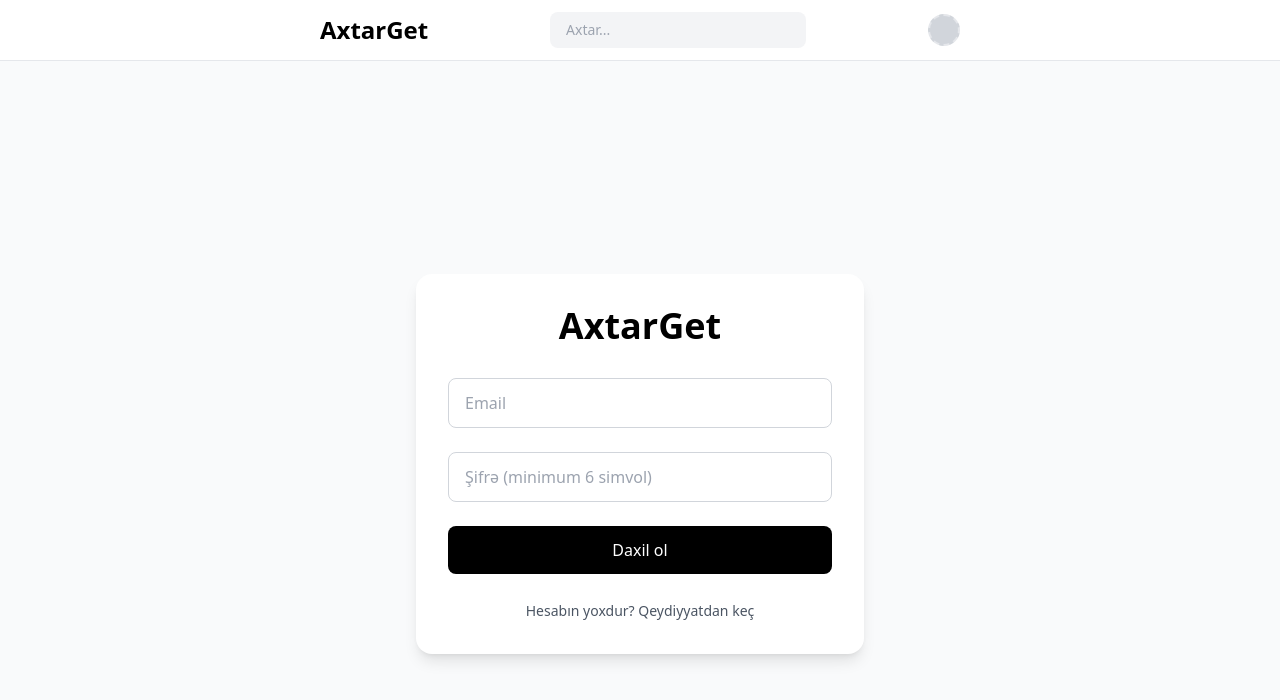
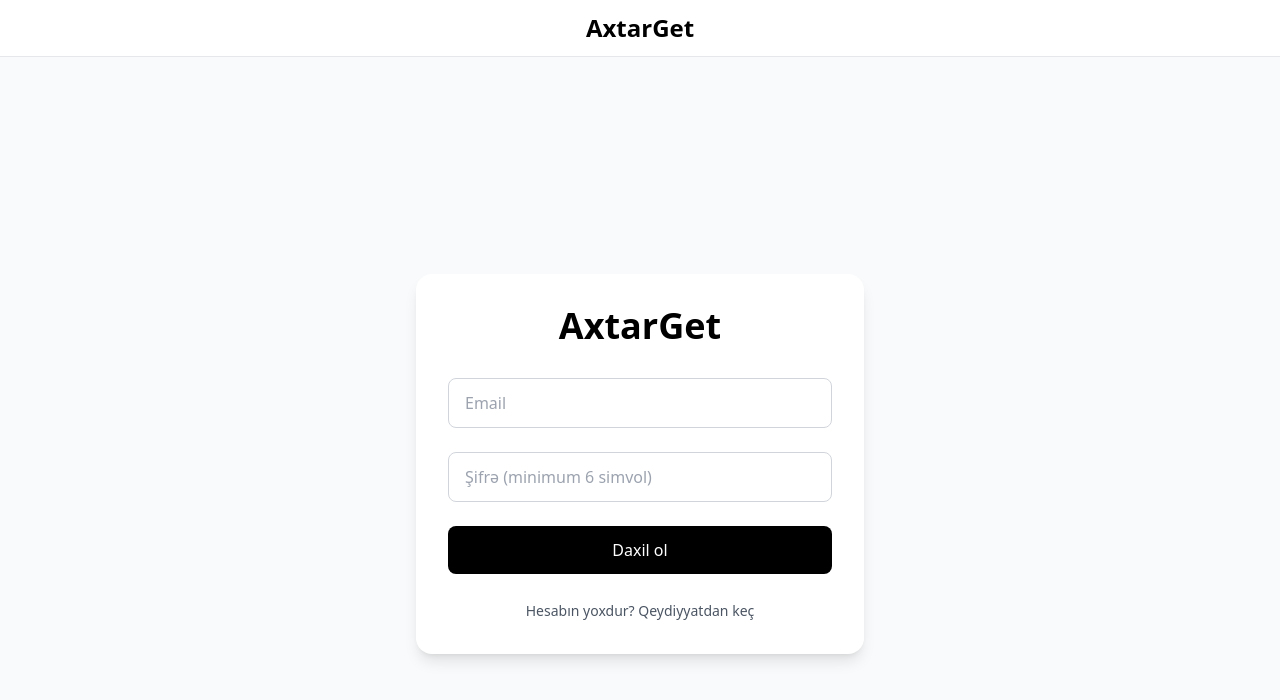
Before and after one commit to ibadullahesen/axtargetapp, a Next.js app: page / in a window 1280 px wide. Shown: the top 700 px of the page. Built offline with nearby package versions, Linux system fonts and the light colour scheme; no server answers.

Commit message:
Update Navbar.tsx

```diff
--- a/src/components/Navbar.tsx
+++ b/src/components/Navbar.tsx
@@ -1,28 +1,10 @@
 "use client";
-
 import Link from "next/link";
-import { useAuth } from "@/context/AuthContext";
-import { Home, Search, PlusSquare, Heart, User } from "lucide-react";
-
 export default function Navbar() {
-  const { profile } = useAuth();
-
   return (
     <div className="fixed top-0 left-0 right-0 bg-white border-b z-40">
-      <div className="max-w-2xl mx-auto px-4 py-3 flex justify-between items-center">
+      <div className="max-w-2xl mx-auto px-4 py-3 flex justify-center items-center">
         <Link href="/" className="text-2xl font-bold">AxtarGet</Link>
-
-        <div className="hidden sm:block">
-          <input
-            type="text"
-            placeholder="Axtar..."
-            className="px-4 py-2 bg-gray-100 rounded-lg text-sm w-64 focus:outline-none"
-          />
-        </div>
-
-        <Link href={`/u/${profile?.username || ""}`}>
-          <div className="w-8 h-8 bg-gray-300 rounded-full border-2 border-dashed" />
-        </Link>
       </div>
     </div>
   );
```
